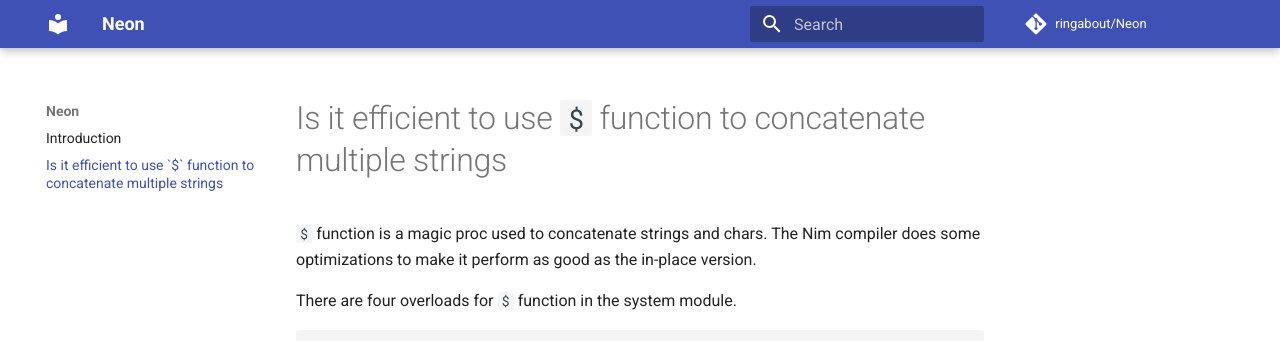
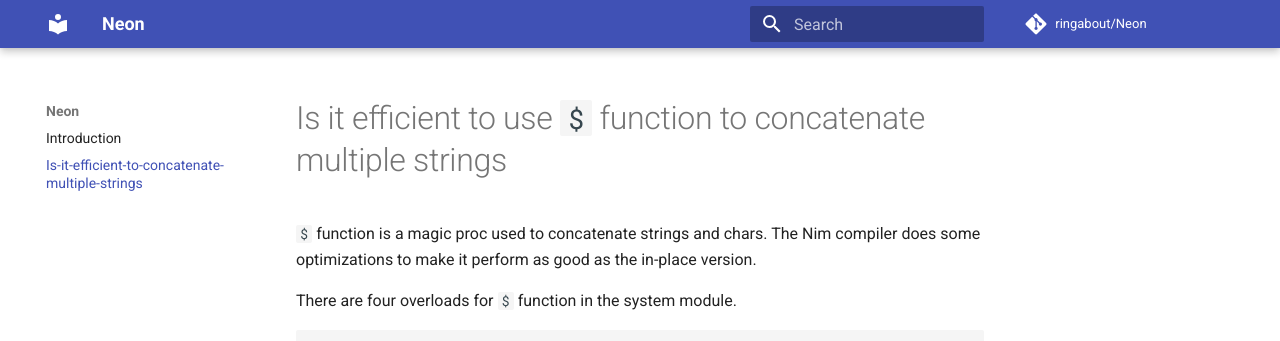
Before and after one commit to ringabout/neon, an MkDocs documentation site: the page built from docs/concatenate.md, in a window 1280 px wide. Shown: the top 341 px of the page. Built offline with MkDocs 1.6.1 and Material for MkDocs 9.7.7, drawn with Linux system fonts in a browser that asks for light colours; comment, search, counter and statistics services are not loaded.

Commit message:
fix titles

```diff
--- a/mkdocs.yml
+++ b/mkdocs.yml
@@ -9,7 +9,7 @@
 
 nav:
     - Introduction: "index.md"
-    - Is it efficient to use `$` function to concatenate multiple strings: "concatenate.md"
+    - Is-it-efficient-to-concatenate-multiple-strings: "concatenate.md"
 
 
 markdown_extensions:
```
